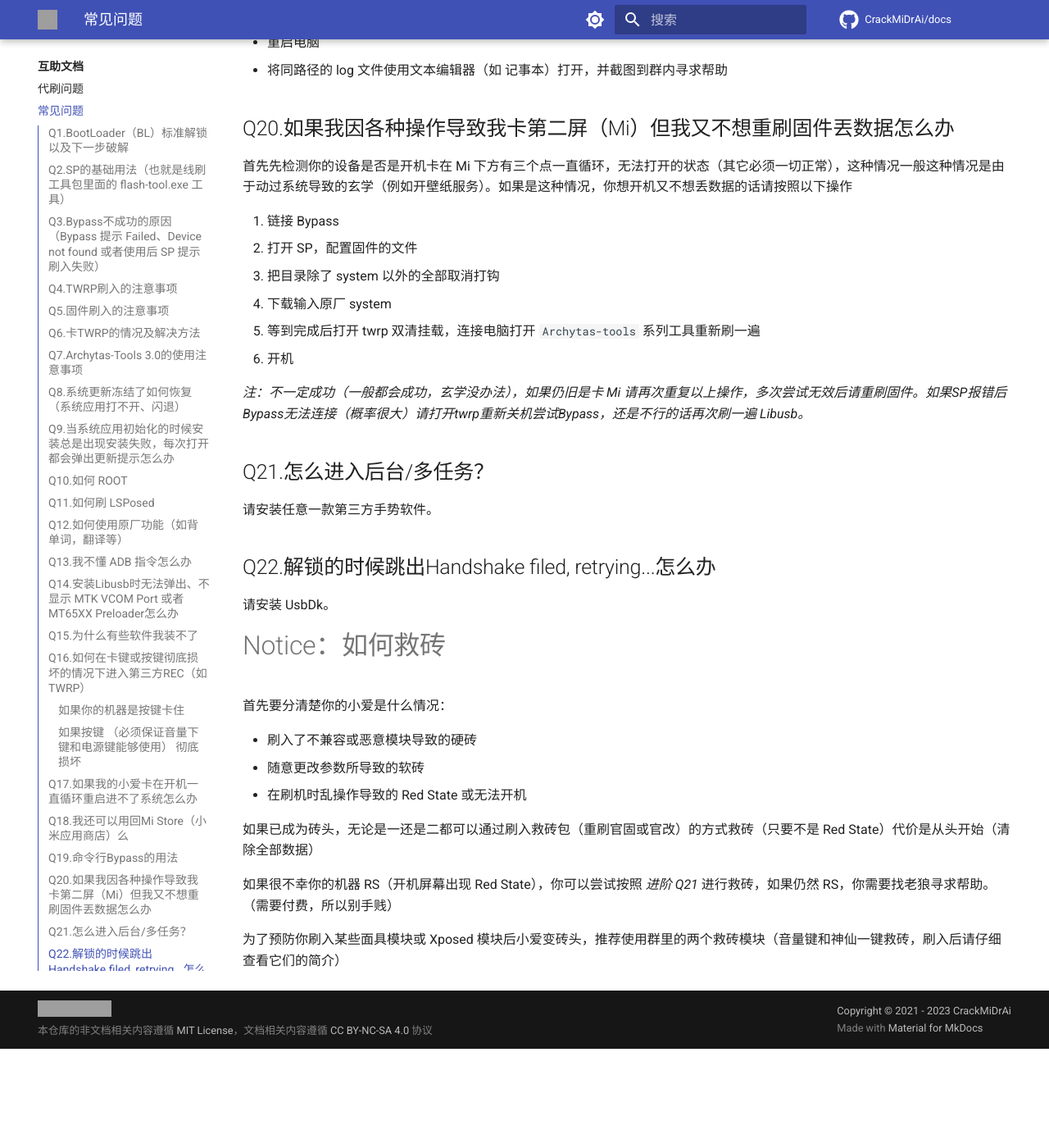
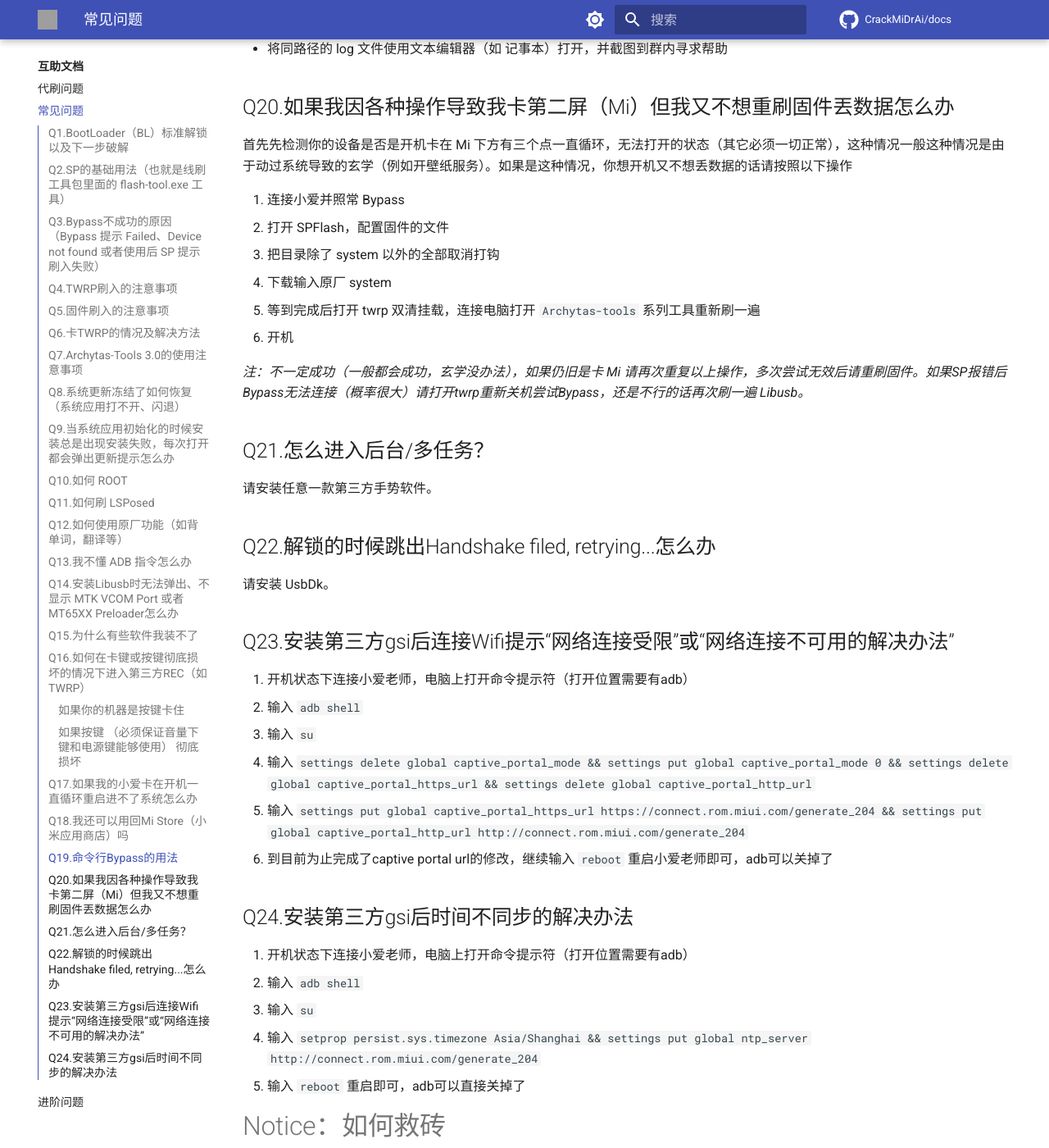
Before and after one commit to CrackMiDrAi/docs, an MkDocs documentation site: the page built from docs/互助文档/常见问题.md, in a window 1280 px wide and 1400 px high, scrolled down 5960 px. Shown: the whole window at 82% size. Built offline with MkDocs 1.6.1 and Material for MkDocs 9.7.7, drawn with Linux system fonts in a browser that asks for light colours; comment, search, counter and statistics services are not loaded; before the commit the page ends 7239 px from its top, so only the background shows below that; some of the changed text lies outside the part shown; grey boxes are pictures that could not be loaded.

Commit message:
Update 常见问题.md
写了什么连不上网啊、时间不对啊 的解决方案，感觉刷了第三方gsi的话很常见了

```diff
--- a/docs/互助文档/常见问题.md
+++ b/docs/互助文档/常见问题.md
@@ -10,7 +10,7 @@
 
 开机出现 `Orange State` 即为解锁成功
 
-再刷入TWRP后双清挂载，然后请使用群里或 GitHub 组织中的 `Archytas-Tools 3.0` 工具进行下一步破解（可以参照群里的 破解教程-改）
+再刷入TWRP后双清挂载，然后请使用群里或 GitHub 上的 `Archytas-Tools` 工具进行下一步破解（可以参照群里的 破解教程-改）
 
 ## Q2.SP的基础用法（也就是线刷工具包里面的 flash-tool.exe 工具）
 
@@ -161,7 +161,7 @@
 2. 你不是 WIFI 机型或者你是由于其他误操作导致的卡开机。
     * 很不幸您只能重刷固件（除非你是模块出了问题导致的，可以用救砖模块抢救）你可以趁它关机的那一瞬间连接电脑 Bypass 后用 SP 刷入，不行的话等他把电耗完，又或者拆机拔掉电源排线再插 **（危险，谨慎进行）** 后，再进行 Bypass 用 SP 刷入（请移步 *Q5* ）WiFi的固件刷入请治好眼疾后看上一种情况。
 
-## Q18.我还可以用回Mi Store（小米应用商店）么
+## Q18.我还可以用回Mi Store（小米应用商店）吗
 
 当然可以，请用前文提到的方法在小爱上下载改版后的Mi Store.apk（去掉删应用）群文件有，后移步进阶Q17，将其固化为系统应用即可。
 
@@ -182,8 +182,8 @@
 
 首先先检测你的设备是否是开机卡在 Mi 下方有三个点一直循环，无法打开的状态（其它必须一切正常），这种情况一般这种情况是由于动过系统导致的玄学（例如开壁纸服务）。如果是这种情况，你想开机又不想丢数据的话请按照以下操作
 
-1. 链接 Bypass
-2. 打开 SP，配置固件的文件
+1. 连接小爱并照常 Bypass
+2. 打开 SPFlash，配置固件的文件
 3. 把目录除了 system 以外的全部取消打钩
 4. 下载输入原厂 system
 5. 等到完成后打开 twrp 双清挂载，连接电脑打开 `Archytas-tools` 系列工具重新刷一遍
@@ -198,6 +198,20 @@
 ## Q22.解锁的时候跳出Handshake filed, retrying...怎么办
 请安装 UsbDk。
 
+## Q23.安装第三方gsi后连接Wifi提示“网络连接受限”或“网络连接不可用的解决办法”
+1. 开机状态下连接小爱老师，电脑上打开命令提示符（打开位置需要有adb）
+2. 输入 `adb shell`
+3. 输入 `su`
+4. 输入 `settings delete global captive_portal_mode && settings put global captive_portal_mode 0 && settings delete global captive_portal_https_url && settings delete global captive_portal_http_url`
+5. 输入 `settings put global captive_portal_https_url https://connect.rom.miui.com/generate_204 && settings put global captive_portal_http_url http://connect.rom.miui.com/generate_204`
+6. 到目前为止完成了captive portal url的修改，继续输入 `reboot` 重启小爱老师即可，adb可以关掉了
+
+## Q24.安装第三方gsi后时间不同步的解决办法
+1. 开机状态下连接小爱老师，电脑上打开命令提示符（打开位置需要有adb）
+2. 输入 `adb shell`
+3. 输入 `su`
+4. 输入 `setprop persist.sys.timezone Asia/Shanghai && settings put global ntp_server http://connect.rom.miui.com/generate_204`
+5. 输入 `reboot` 重启即可，adb可以直接关掉了
 # Notice：如何救砖
 首先要分清楚你的小爱是什么情况：
 
```
